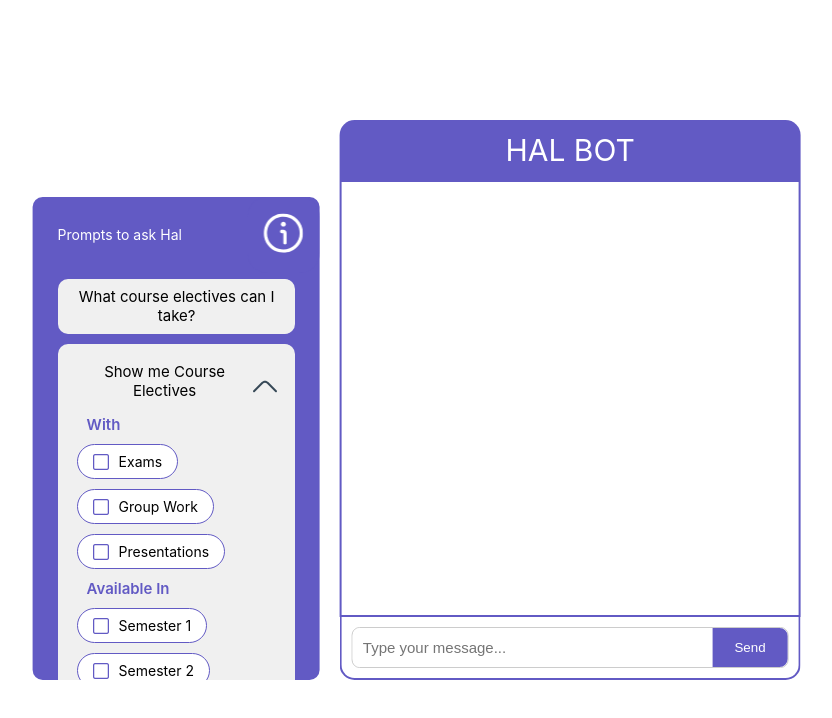
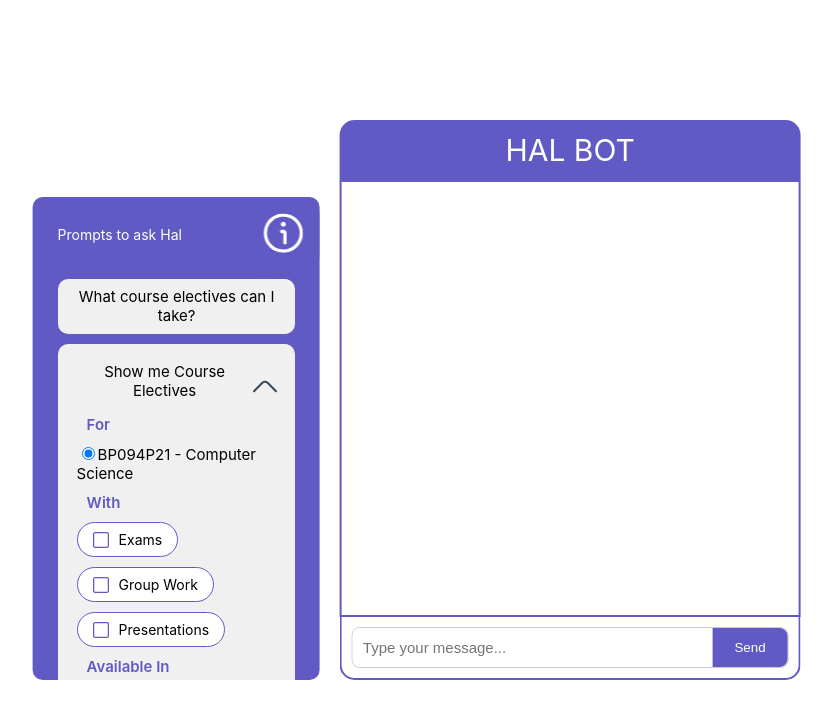
Before and after one commit to SumethD/halbot, a React (Create React App) app in the folder frontend/: page / in a window 1280 px wide. Both pictures are taken after a click on the element 340 px from the left and 234 px from the top of the page. Shown: the top 718 px of the page, without its empty margins (57-889 px from the left). Built offline with nearby package versions, Linux system fonts and the light colour scheme.

Commit message:
added course code in filter

```diff
--- a/frontend/src/components/CourseFilter.jsx
+++ b/frontend/src/components/CourseFilter.jsx
@@ -1,4 +1,4 @@
-import React, { useState } from 'react';
+import React, { useState, useEffect } from 'react';
 import './CourseFilter.css';
 import tick from '../images/tick.png';
 import cross from '../images/cross.png';
@@ -6,12 +6,26 @@ import empty from '../images/empty.png';
 import sectionIcon from '../images/fi-rr-angle-down.svg';
 import sendIcon from '../images/fi-rs-paper-plane.svg';
 
-function CourseFilter({handleFilterQuery}) {
+function CourseFilter({ handleFilterQuery }) {
+  const courseCodes = ['BP094P21 - Computer Science'];
+  const [selectedCourseCode, setSelectedCourseCode] = useState(courseCodes[0]); // Initialize the selected course code to the first one
+  const [sendButtonDisabled, setSendButtonDisabled] = useState(true); // State to control the disabled state of the "Send" button
+
+  useEffect(() => {
+    // This effect will run whenever `selectedCourseCode` changes
+    console.log("Selected course code changed:", selectedCourseCode);
+    // Update the disabled state of the "Send" button based on whether a course code is selected
+    setSendButtonDisabled(selectedCourseCode === null);
+  }, [selectedCourseCode]);
+
+  const handleCourseCodeSelection = (code) => {
+    setSelectedCourseCode(code);
+  };
+
   const [assignmentsState, setAssignmentsState] = useState([
     { name: 'Exams', state: 0 }, // 0: unchecked, 1: checked, 2: intermediate
     { name: 'Group Work', state: 0 },
     { name: 'Presentations', state: 0 }
-
   ]);
 
   const toggleAssignmentState = (index) => {
@@ -40,14 +54,12 @@ function CourseFilter({handleFilterQuery}) {
       }
       if (a.state === 2) {
         queries_list.push("What course electives don't have any " + a.name + "?");
-
       }
     }
 
     console.log(" q list: ", queries_list)
     handleFilterQuery(queries_list);
   };
-
 
   return (
     <div className='filter-main-div'>
@@ -59,11 +71,27 @@ function CourseFilter({handleFilterQuery}) {
       </div>
       {filterOpen && (
         <div>
+          <div className='section-subheading'>For</div>
+          <div className='checkboxes-main-div'>
+            {courseCodes.map((code, index) => (
+              <div key={index} onClick={() => handleCourseCodeSelection(code)}>
+                <input
+                  type='radio'
+                  id={code}
+                  name='courseCode'
+                  value={code}
+                  checked={selectedCourseCode === code} // Set checked attribute based on selected course code
+                  onChange={() => handleCourseCodeSelection(code)}
+                />
+                <label htmlFor={code}>{code}</label>
+              </div>
+            ))}
+          </div>
+
           <div className='section-subheading'>With</div>
           <div className='checkboxes-main-div'>
-
             {assignmentsState.map((assignment, index) => (
-                <div  key={index} onClick={() => toggleAssignmentState(index)}>
+              <div key={index} onClick={() => toggleAssignmentState(index)}>
                 <div className='checkbox-field-div'>
                   {assignment.state === 0 ? <img src={empty} className='checkbox-img' alt="unchecked" /> : (assignment.state === 1 ? <img src={tick} className='checkbox-img' alt="Checked" /> : <img src={cross} className='checkbox-img' alt="crossed" />)}
                   <div className='idk'>{assignment.name}</div>
@@ -73,23 +101,26 @@ function CourseFilter({handleFilterQuery}) {
           </div>
           <div className='section-subheading'>Available In</div>
           <div className='checkboxes-main-div'>
-            <div  onClick={() => setSemester1Checked(!semester1Checked)}>
+            <div onClick={() => setSemester1Checked(!semester1Checked)}>
               <div className='checkbox-field-div'>
                 {semester1Checked ? <img src={tick} className='checkbox-img' alt="Checked" /> : <img src={empty} className='checkbox-img' alt="unchecked" />}
                 <div className='idk'>Semester 1</div>
               </div>
             </div>
-            <div  onClick={() => setSemester2Checked(!semester2Checked)}>
+            <div onClick={() => setSemester2Checked(!semester2Checked)}>
               <div className='checkbox-field-div'>
                 {semester2Checked ? <img src={tick} className='checkbox-img' alt="Checked" /> : <img src={empty} className='checkbox-img' alt="unchecked" />}
                 <div className='idk'>Semester 2</div>
               </div>
             </div>
           </div>
-
-
           {/* Send Button */}
-        <div className='flexy-end'><img onClick={handleSendFilter} className='send-filter-btn' src={sendIcon}/></div>
+          <div className='flexy-end'>
+            <button onClick={handleSendFilter} disabled={sendButtonDisabled} title={sendButtonDisabled ? "Please choose a course code" : ""}>
+              Send
+              {/* <img className='send-filter-btn' src={sendIcon}/> */}
+            </button>
+          </div>
         </div>
       )}
     </div>
```
Lines whose indentation alone changed are shown as unchanged.
